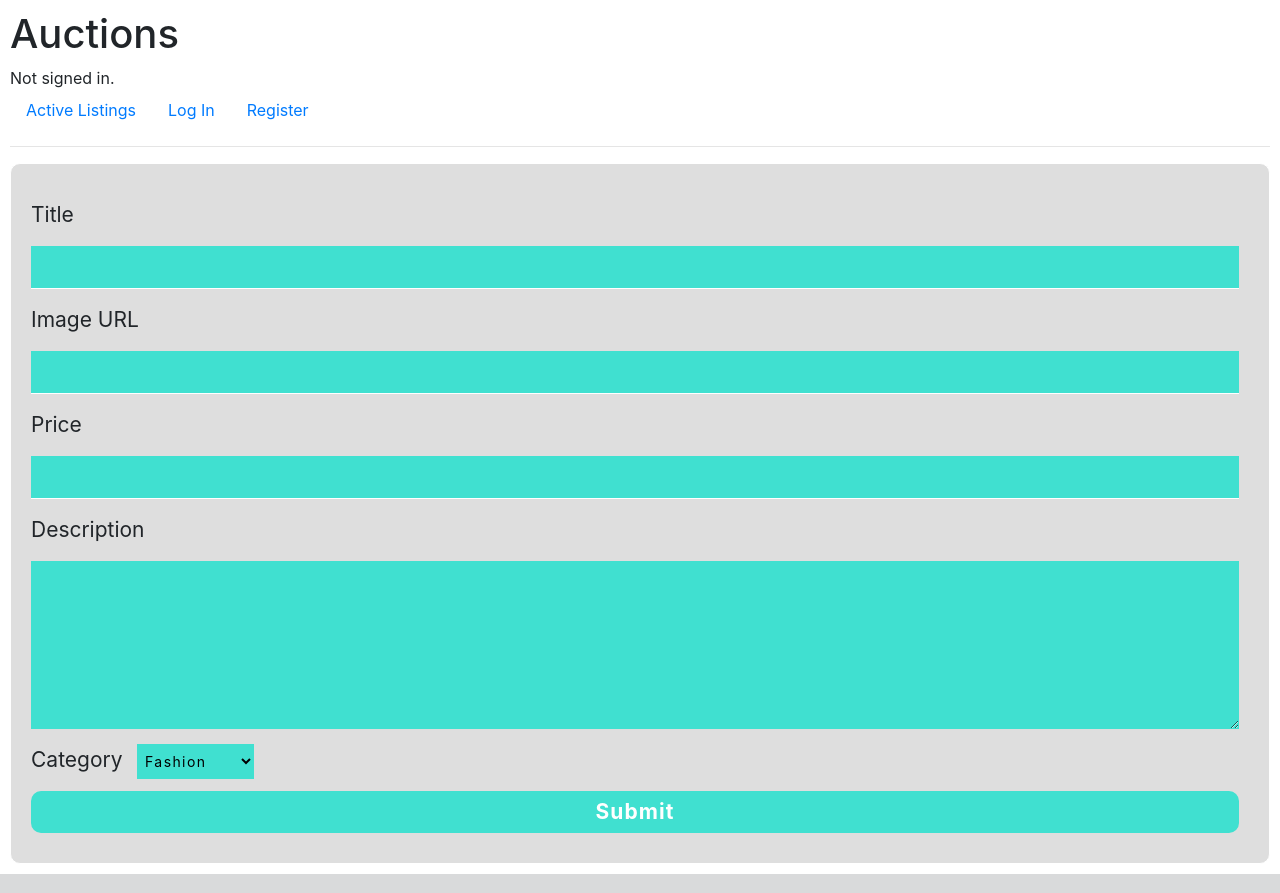
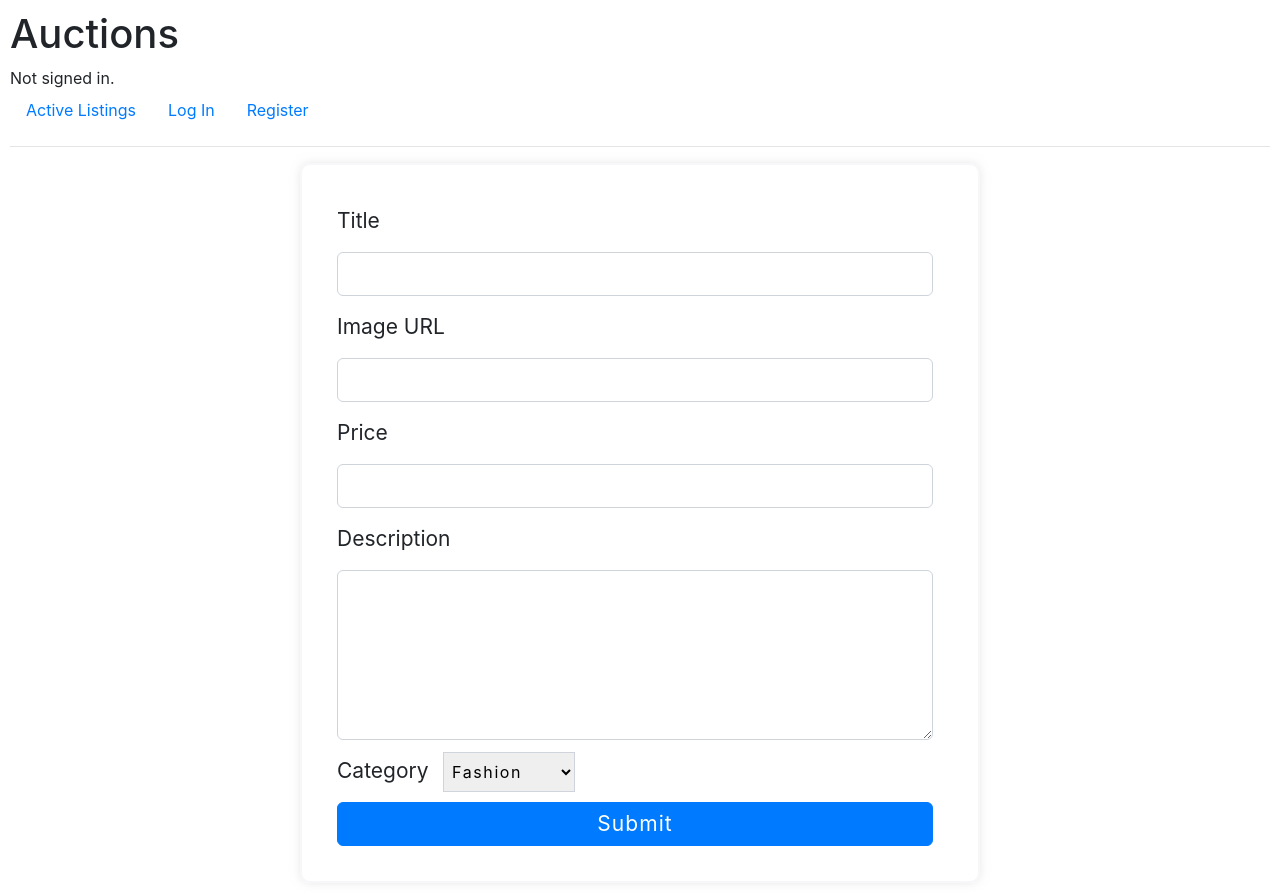
Before and after one commit to J-Varun-P/Harvard_CS50_Commerce, a Django app: page /addlisting in a window 1280 px wide. Run offline with Django 3.2, Linux system fonts and the light colour scheme; some libraries are stand-ins or nearby versions.

Commit message:
form looks decent now

```diff
--- a/auctions/static/auctions/addlisting.css
+++ b/auctions/static/auctions/addlisting.css
@@ -1,9 +1,13 @@
 form{
-  border: 1px solid #fff;
+  border: 2px solid #f7f7f9;
   border-radius: 10px;
-  padding: 20px 10px;
-  min-width: 520px;
-  background-color: #dedede;
+  padding: 25px;
+  /*min-width: 520px;*/
+  max-width: 680px;
+  margin: auto;
+  /*background-color: #dedede;*/
+  box-sizing: border-box;
+  box-shadow: 0 0 10px rgba(210, 210, 210, 0.5);
 }
 
 input, label, textarea{
@@ -12,31 +16,37 @@ input, label, textarea{
   width: calc(100% - 30px);
   margin: 10px;
   line-height: 2;
+  color: #212529;
 }
 
 input{
-  border: none;
-  border-bottom: 1px solid #fff;
+  /*border: none;
+  border-bottom: 1px solid #fff;*/
 }
 
 input, textarea{
   padding: 0 12px;
-  background-color: turquoise;
-  color: #fff;
+  /*background-color: turquoise;*/
+  /*color: #fff;*/
   letter-spacing: 0.05em;
   box-sizing: border-box;
+  border: 1px solid #ced4da;
+  border-radius: 6px;
 }
 
 textarea{
-  border: none;
+  /*border: none;*/
 }
 
 input[type="submit"]{
-  background-color: turquoise;
-  color: white;
-  font-weight: bold;
-  border-radius: 10px;
-  border: none;
+  /*background-color: turquoise;
+  color: white;*/
+  font-weight: 400;
+  background-color: #007bff;
+  color: #fff;
+  border-color: #007bff;
+  /*border-radius: 10px;
+  border: none;*/
 }
 
 #cat1{
@@ -44,16 +54,18 @@ input[type="submit"]{
 }
 
 select{
-  background-color: turquoise;
-  border: none;
+  /*background-color: turquoise;
+  border: none;*/
   display: inline-block;
   padding: 8px 4px;
-  font-size: 14px;
+  font-size: 16px;
   letter-spacing: 0.1em;
+  border-color: #ced4da;
 }
 
 option{
-  font-size: 14px;
+  font-size: 16px;
+  border-color: #ced4da;
 }
 
 *:focus{
--- a/auctions/views.py
+++ b/auctions/views.py
@@ -69,10 +69,14 @@ def addlisting(request):
         print(request.user.username, request.POST["category"])
         username = request.user.username
         print(request.POST["title"], request.POST["urlname"], request.POST["price"], request.POST["description"])
-        if request.POST["title"] == "" or request.POST["urlname"] == ""  or request.POST["description"] == "":
-            print("Hi")
+        if request.POST["title"] == "" or request.POST["urlname"] == ""  or request.POST["description"] == "" or request.POST["price"] == "":
             return render(request, "auctions/addlisting.html", {
             "message": "Please fill the form completely to add a listing"
             })
-        print("Hello")
+        try:
+            float(request.POST["price"])
+        except ValueError:
+            return render(request, "auctions/addlisting.html", {
+            "message": "Please provide a real number for the price tag"
+            })
     return render(request, "auctions/addlisting.html")
```
Also changed, not shown: db.sqlite3.
